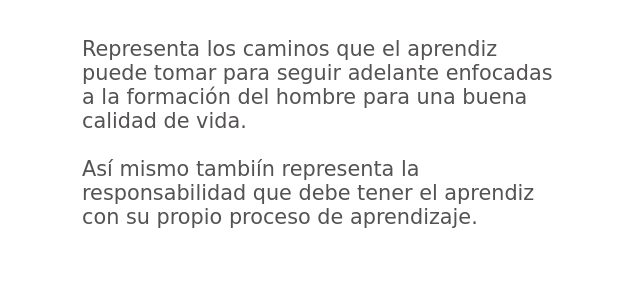
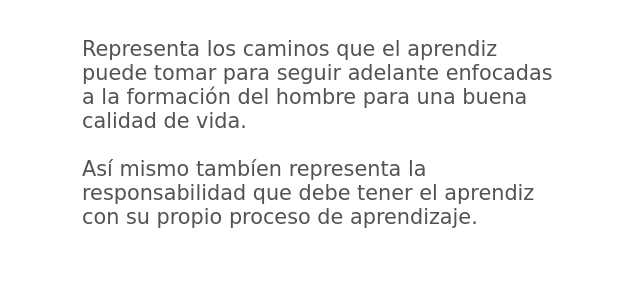
Before and after one commit to Flexzay/Pagina-Sena., a plain HTML site: page sitio sena/logo.html in a window 1280 px wide. Shown: the part 324-615 px from the top of the page, 609-1249 px from the left. Drawn offline with Linux system fonts and the light colour scheme; a web font is replaced by a local one.

Commit message:
actualización-2.0

```diff
--- a/sitio sena/logo.html
+++ b/sitio sena/logo.html
@@ -32,7 +32,7 @@
                 <h3>logo</h3>
                 <p>Representa los caminos que el aprendiz puede tomar para seguir adelante enfocadas a la formación del hombre para una buena calidad de vida.
                     <br> <br>
-                    Así mismo tambiín representa la responsabilidad que debe tener el aprendiz con su propio proceso de aprendizaje.
+                    Así mismo tambíen representa la responsabilidad que debe tener el aprendiz con su propio proceso de aprendizaje.
                 </p>
             </div>
 
```
